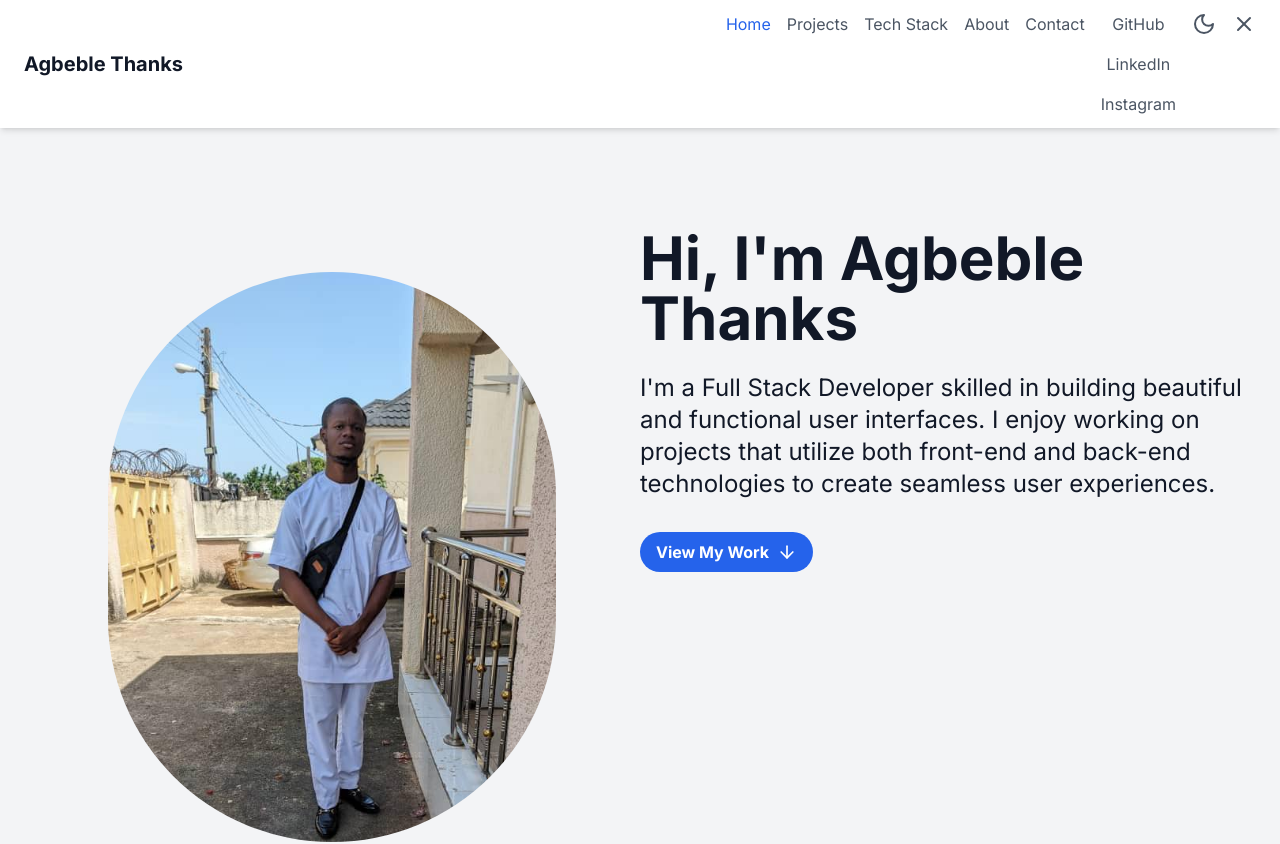
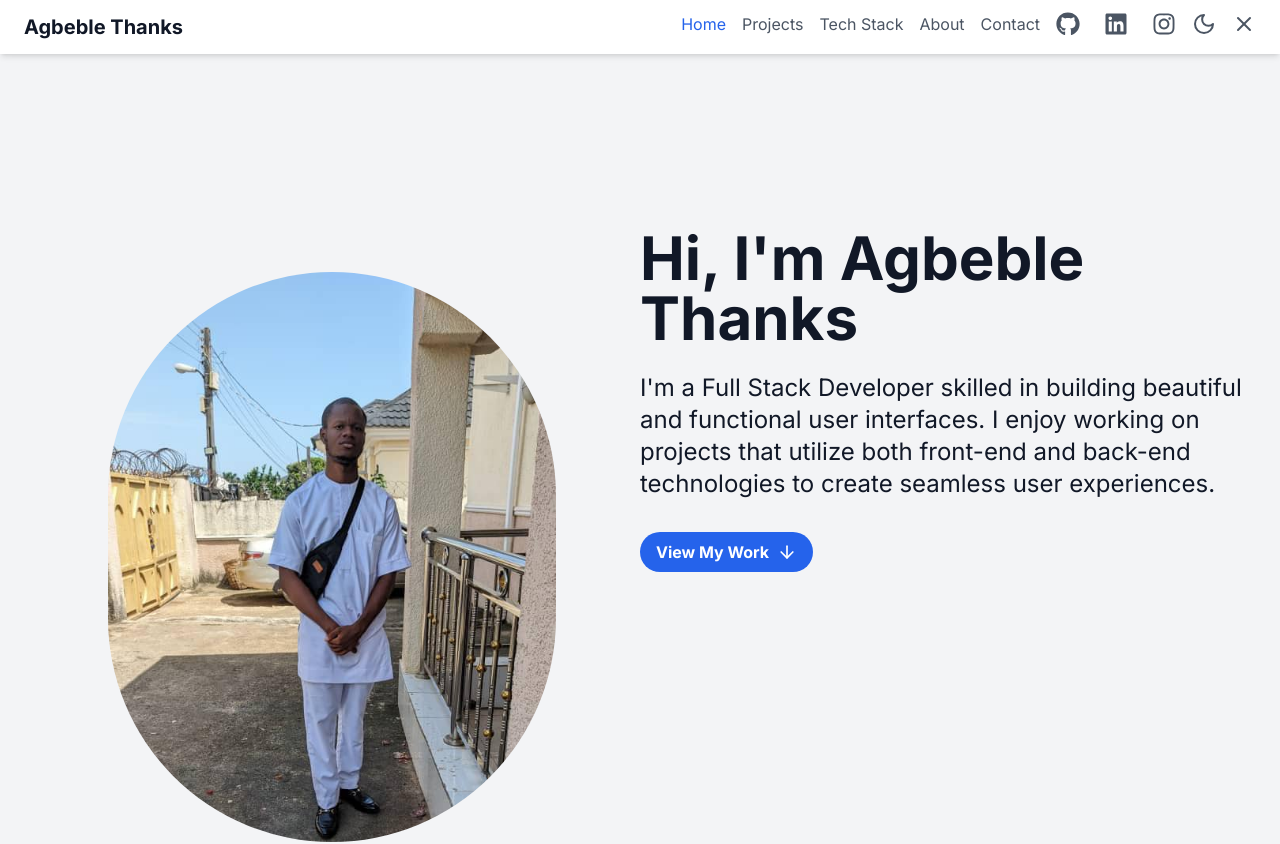
Before and after one commit to thanks299/portfolio, a Next.js app: page / in a window 1280 px wide. Shown: the top 844 px of the page. Built offline with nearby package versions, Linux system fonts and the light colour scheme.

Commit message:
Update Header.tsx

```diff
--- a/app/components/Header.tsx
+++ b/app/components/Header.tsx
@@ -2,6 +2,7 @@
 
 import { useState, useEffect } from 'react'
 import { Moon, Sun, Menu, X } from 'lucide-react'
+import { FaGithub, FaLinkedin, FaInstagram } from 'react-icons/fa' // Import the social media icons
 
 interface HeaderProps {
   activeSection: string
@@ -89,30 +90,31 @@ export default function Header({ activeSection, setActiveSection }: HeaderProps)
                 </button>
               </li>
             ))}
-            <li className="flex flex-col items-center space-y-4">
+            <li className="flex space-x-6">
+              {/* Social Media Links with Icons, aligned horizontally */}
               <a
                 href="https://github.com/your-github"
                 target="_blank"
                 rel="noopener noreferrer"
-                className="text-2xl lg:text-base text-gray-600 dark:text-gray-300 hover:text-blue-600 dark:hover:text-blue-400"
+                className="text-gray-600 dark:text-gray-300 hover:text-blue-600 dark:hover:text-blue-400"
               >
-                GitHub
+                <FaGithub size={24} />
               </a>
               <a
                 href="https://linkedin.com/in/your-linkedin"
                 target="_blank"
                 rel="noopener noreferrer"
-                className="text-2xl lg:text-base text-gray-600 dark:text-gray-300 hover:text-blue-600 dark:hover:text-blue-400"
+                className="text-gray-600 dark:text-gray-300 hover:text-blue-600 dark:hover:text-blue-400"
               >
-                LinkedIn
+                <FaLinkedin size={24} />
               </a>
               <a
                 href="https://instagram.com/your-instagram"
                 target="_blank"
                 rel="noopener noreferrer"
-                className="text-2xl lg:text-base text-gray-600 dark:text-gray-300 hover:text-blue-600 dark:hover:text-blue-400"
+                className="text-gray-600 dark:text-gray-300 hover:text-blue-600 dark:hover:text-blue-400"
               >
-                Instagram
+                <FaInstagram size={24} />
               </a>
             </li>
             <li>
```
